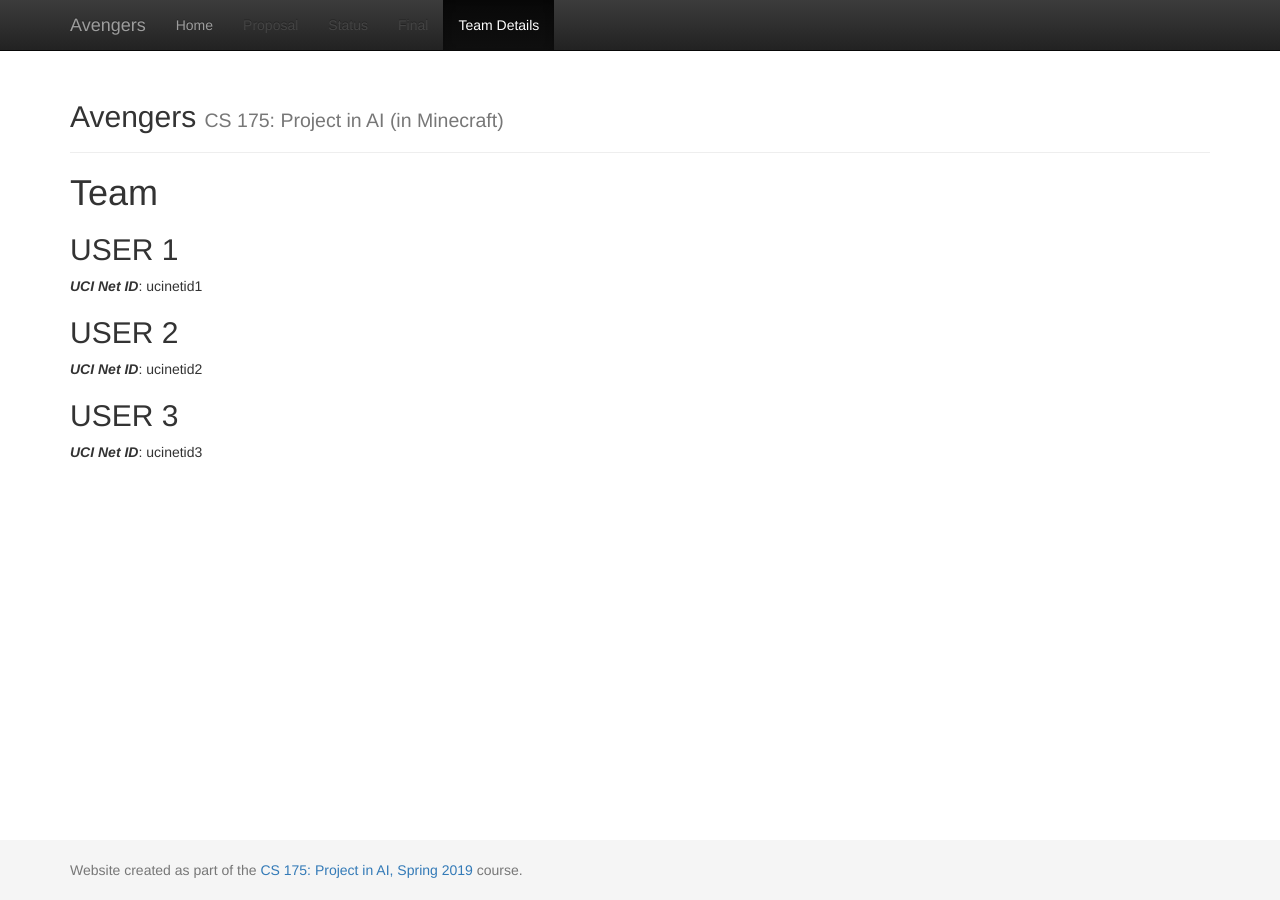
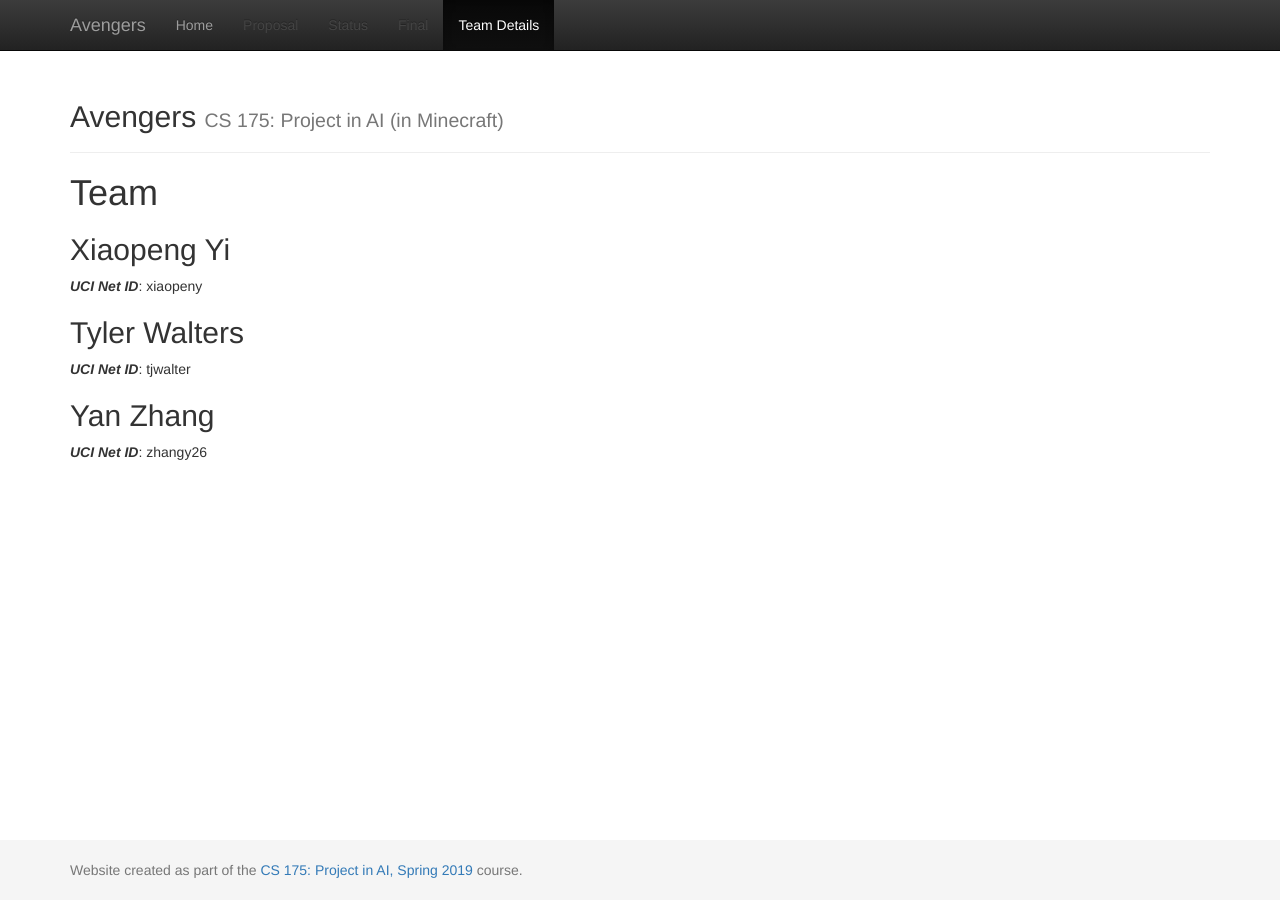
Before and after one commit to kexuejia911/Avengers, a Jekyll site: the page built from docs/team.md, in a window 1280 px wide. Built offline with Jekyll 4.4.1, drawn with Linux system fonts in a browser that asks for light colours.

Commit message:
Update team.md

```diff
--- a/docs/team.md
+++ b/docs/team.md
@@ -6,11 +6,11 @@
 # {{ page.title }}
 
 
-## USER 1
-***UCI Net ID***: ucinetid1
+## Xiaopeng Yi
+***UCI Net ID***: xiaopeny
 
-## USER 2
-***UCI Net ID***: ucinetid2
+## Tyler Walters
+***UCI Net ID***: tjwalter
 
-## USER 3
-***UCI Net ID***: ucinetid3
+## Yan Zhang
+***UCI Net ID***: zhangy26
```
